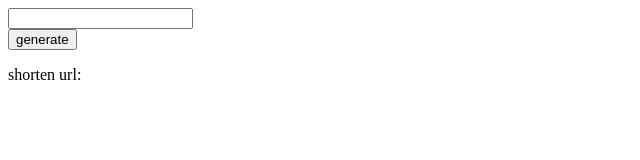
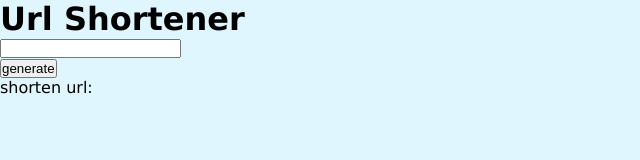
Before and after one commit to Masud-Ndatsu/Link-Shortener, a plain HTML site: page index.html in a window 1280 px wide. Shown: the whole page, without its empty margins (0-640 px from the left). Drawn offline with Linux system fonts and the light colour scheme.

Commit message:
html file modified and content title addedd

```diff
--- a/index.html
+++ b/index.html
@@ -9,6 +9,10 @@
   </head>
   <body>
     <div class="container">
+      <div class="content-wrapper">
+        <div class="content-title">
+          <h1>Url Shortener</h1>
+        </div>
         <form action="" class="form-group">
           <div class="form-control">
             <input type="text" name="url" id="url" />
@@ -21,6 +25,7 @@
           <p class="">shorten url: <span class="url-result"></span></p>
         </div>
       </div>
+    </div>
     <script src="/app.js"></script>
   </body>
 </html>
--- a/style.css
+++ b/style.css
@@ -0,0 +1,11 @@
+* {
+  margin: 0;
+  padding: 0;
+  box-sizing: border-box;
+}
+
+body {
+  font-family: "Lucida Sans", "Lucida Sans Regular", "Lucida Grande",
+    "Lucida Sans Unicode", Geneva, Verdana, sans-serif;
+  background-color: #dff6ff;
+}
```
Lines whose indentation alone changed are shown as unchanged.
